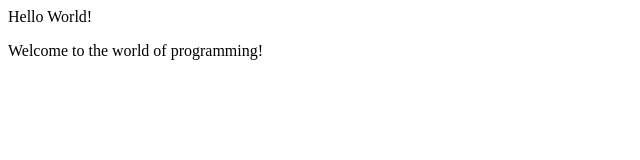
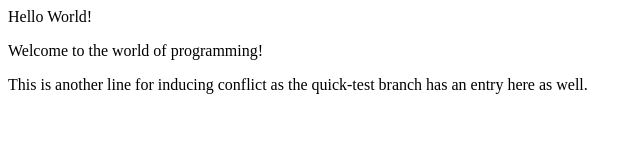
Before and after one commit to rossishahi/demo-repo, a plain HTML site: page index.html in a window 1280 px wide. Shown: the whole page, without its empty margins (0-640 px from the left). Drawn offline with Linux system fonts and the light colour scheme.

Commit message:
Added a p

```diff
--- a/index.html
+++ b/index.html
@@ -8,5 +8,6 @@
 <body>
     <div>Hello World!</div>
     <p>Welcome to the world of programming!</p>
+    <p>This is another line for inducing conflict as the quick-test branch has an entry here as well.</p>
 </body>
 </html>
```
